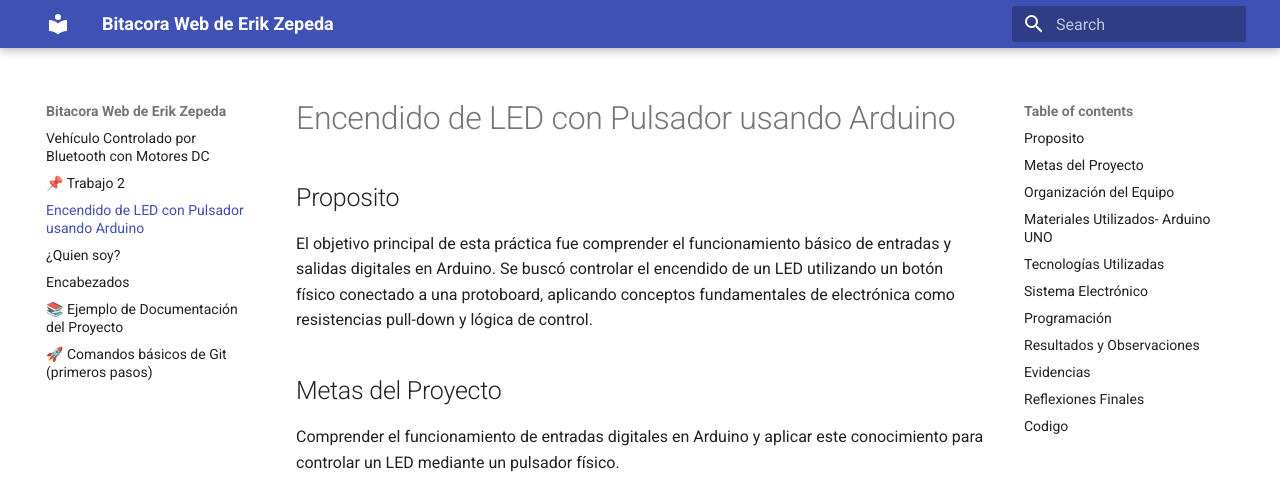
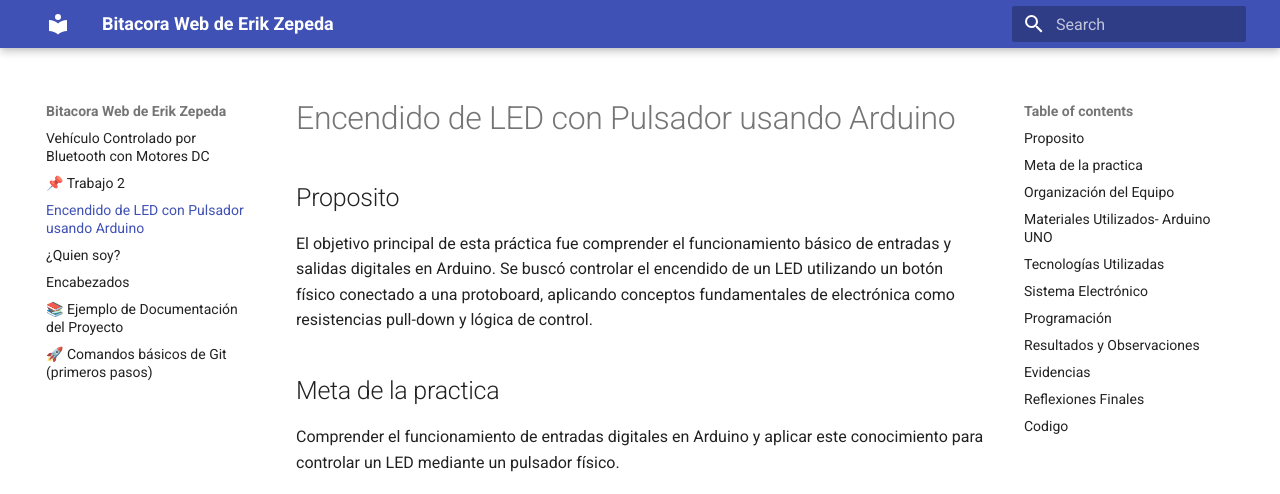
Before and after one commit to erikzepedaa/portafolioerikz, an MkDocs documentation site: the page built from docs/aa.md, in a window 1280 px wide and 900 px high. Shown: the top 494 px of the window. Built offline with MkDocs 1.6.1 and Material for MkDocs 9.7.7, drawn with Linux system fonts in a browser that asks for light colours.

Commit message:
Revise project goals and purpose in documentation
Updated project goals and clarified objectives.

```diff
--- a/docs/aa.md
+++ b/docs/aa.md
@@ -1,7 +1,7 @@
 # Encendido de LED con Pulsador usando Arduino
 ## Proposito
 El objetivo principal de esta práctica fue comprender el funcionamiento básico de entradas y salidas digitales en Arduino. Se buscó controlar el encendido de un LED utilizando un botón físico conectado a una protoboard, aplicando conceptos fundamentales de electrónica como resistencias pull-down y lógica de control.
-## Metas del Proyecto
+## Meta de la practica
 Comprender el funcionamiento de entradas digitales en Arduino y aplicar este conocimiento para controlar un LED mediante un pulsador físico.
 ## Organización del Equipo
 El equipo se dividió en dos áreas principales: desarrollo del codigo de programacion y desarrollo electrónico.
```
